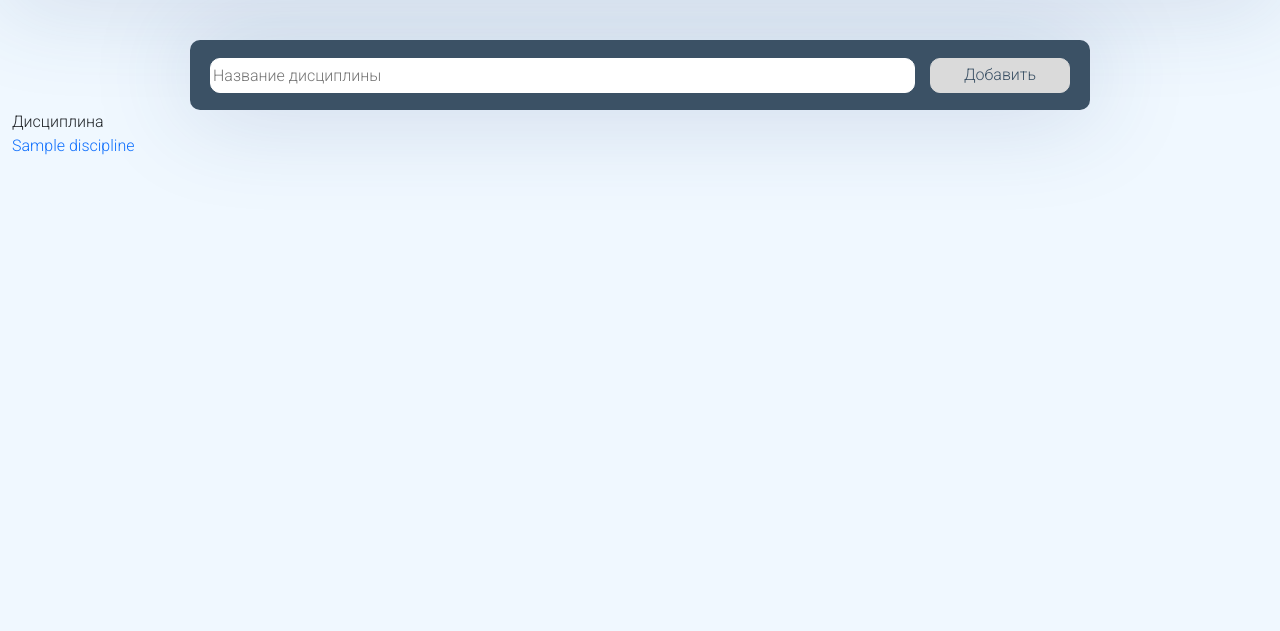
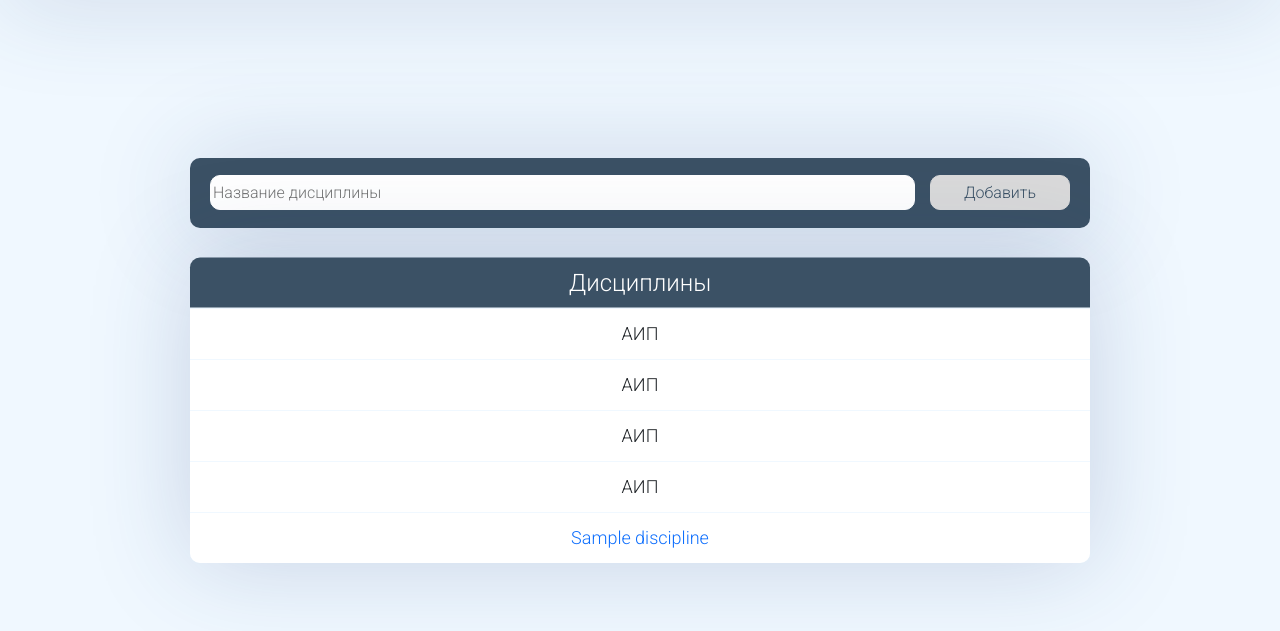
Before and after one commit to YuriSilenok/self-checking, a Python web app: template templates/discipline.html in a window 1280 px wide. Shown: the part 65-696 px from the top of the page. Run offline with Jinja, Linux system fonts and the light colour scheme; the template is opened without the code that fills it: most values are stand-ins (such as "Sample title", 1, 10 or a date in 2020).

Commit message:
Пофиксила ошибки в селекторах(шапка таблицы не выделялась правильно цветом) а также соединила форму добавления с таблицей

```diff
--- a/static/css/main.css
+++ b/static/css/main.css
@@ -83,6 +83,10 @@ a{
     width:auto;
     box-shadow: 0 0 100px 0 rgba(44, 73, 127, 0.21);
 }
+.one-column{
+    display: grid;
+    grid-template-columns: 900px;
+}
 .tree-columns{
     display: grid;
     grid-template-columns: 300px 300px 300px;
@@ -98,12 +102,19 @@ a{
     text-align: center;
     padding:10px;
 }
-.cell:first-of-type, .cell:nth-of-type(2), .cell:nth-of-type(3){
+.tree-columns > .cell:first-of-type, .tree-columns > .cell:nth-of-type(2), .tree-columns > .cell:nth-of-type(3),
+.one-column > .cell:first-of-type {
   transform: translate(0,-0.5px);
   background-color: #3b5165;
   color: white;
   font-size: 24px;
   padding:0;
+}
+.one-column .cell:first-of-type{
+    border-top-right-radius: 10px;
+}
+.one-column .cell:last-of-type{
+    border-bottom-left-radius: 10px;
 }
 .cell:first-of-type{
     border-top-left-radius: 10px;
@@ -111,10 +122,10 @@ a{
 .cell:last-of-type{
     border-bottom-right-radius: 10px;
 }
-.cell:nth-of-type(3){
+.tree-columns .cell:nth-of-type(3){
     border-top-right-radius: 10px;
 }
-.cell:nth-last-of-type(3){
+.tree-columns .cell:nth-last-of-type(3){
     border-bottom-left-radius: 10px;
 }
 .mini-form {
@@ -133,6 +144,12 @@ a{
     background-color: white;
     font-size: 22px;
     color: #3b5165;
+}
+.add{
+margin:auto auto 20px auto;
+}
+.after-add{
+margin:10px auto auto auto;
 }
 .add-form{
      background-color: #3B5165;
--- a/templates/discipline.html
+++ b/templates/discipline.html
@@ -2,20 +2,23 @@
 
 {% block center %}
 <div class="container-screen">
-    <form method="post">
+    <form method="post" class="add">
         <div class="mini-form add-form">
             <input class="textbox" type="text" name="name" id="name" placeholder="Название дисциплины">
             <input class="add-button" id="submit" type="submit" value="Добавить">
         </div>
     </form>
 
-    <div class="row">
-        <div class="col-lg-3">Дисциплина</div>
+    <div class="table one-column after-add">
+        <div class="cell">Дисциплины</div>
+        <div class="cell">АИП</div>
+        <div class="cell">АИП</div>
+        <div class="cell">АИП</div>
+        <div class="cell">АИП</div>
+        {% for discipline in data %}
+        <div class="cell"><a href="{{ url_for('theme', discipline=discipline.id, not_discipline='') }}">{{
+            discipline.name }}</a></div>
+        {% endfor %}
     </div>
-    {% for discipline in data %}
-    <div class="row">
-        <div class="col-lg-12"><a href="{{ url_for('theme', discipline=discipline.id, not_discipline='') }}">{{ discipline.name }}</a></div>
-    </div>
-    {% endfor %}
+    {% endblock %}
 </div>
-{% endblock %}
```
